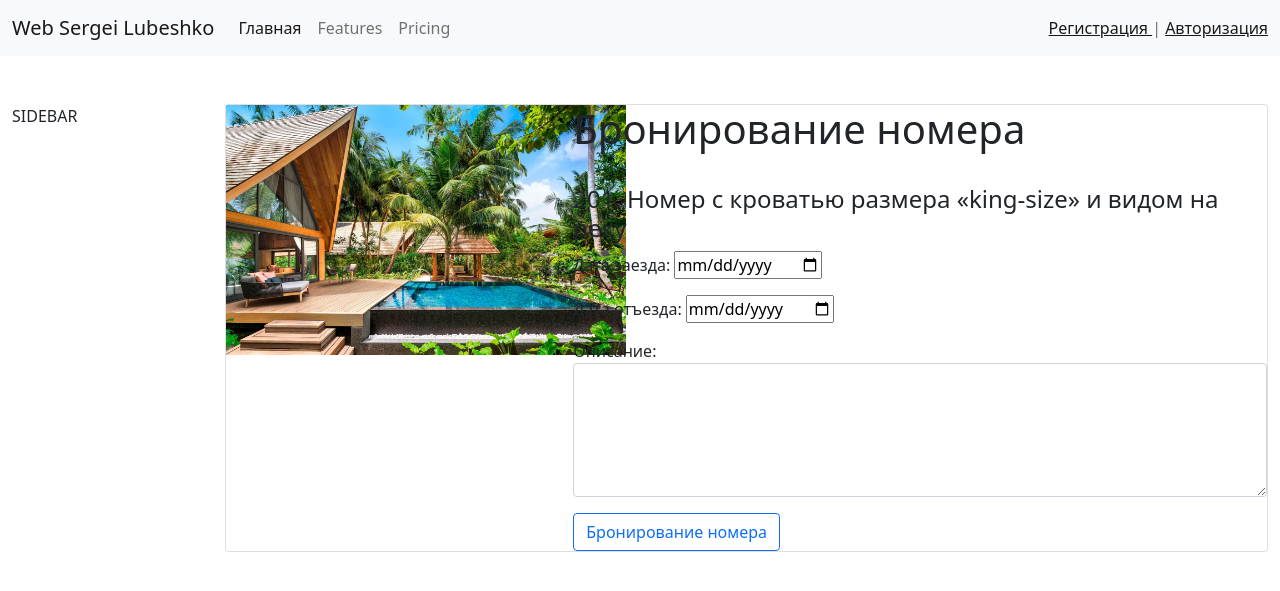
After one commit to serg-lubeshko/BELHARD-PRO, a Django app: page /room/boking/1/ in a window 1280 px wide. The commit adds this page. Shown: the top 591 px of the page. Run offline with Django 3.2, Linux system fonts and the light colour scheme; data comes from the database, SQL or seed files in the repository; both versions use the stored data as it was after the commit.

Commit message:
create booking.html,class BookingRoom. add in urls.pey path('room/boking/<int:room_id>/. create Booking

```diff
--- a/hotel/admin.py
+++ b/hotel/admin.py
@@ -1,7 +1,9 @@
 from django.contrib import admin
 
-from hotel.models import Room, Facilities
+from hotel.models import Room, Facilities, BokkingRoom
 
 admin.site.register(Room)
 admin.site.register(Facilities)
+admin.site.register(BokkingRoom)
+
 # Register your models here.
--- /dev/null
+++ b/hotel/forms.py
@@ -0,0 +1,17 @@
+from django import forms
+
+from hotel.models import BokkingRoom
+
+class DateInput(forms.DateInput):
+    input_type = 'date'
+
+
+class BookingForm(forms.ModelForm):
+    class Meta:
+        model = BokkingRoom
+        fields = ['date_arrival', 'date_departure', 'desc']
+        widgets = {
+            'desc': forms.Textarea(attrs={'class':'form-control', 'rows':5}),
+            'date_arrival': DateInput(),
+            'date_departure': DateInput(),
+        }
--- a/hotel/models.py
+++ b/hotel/models.py
@@ -58,7 +58,7 @@ class Room(models.Model):
         return self.title
 
     def get_absolute_url(self):
-        return reverse('detail', kwargs={"room_id":self.pk})
+        return reverse('detail', kwargs={"room_id": self.pk})
 
 
 class Facilities(models.Model):
@@ -67,3 +67,18 @@ class Facilities(models.Model):
 
     def __str__(self):
         return self.title
+
+
+class BokkingRoom(models.Model):
+    date_arrival = models.DateField(verbose_name='Дата заезда')
+    date_departure = models.DateField(verbose_name='Дата отъезда')
+    date_order = models.DateField(auto_now_add=True, verbose_name="Дата заказа")
+    desc = models.CharField(max_length=124, verbose_name='Описание')
+    users = models.ForeignKey(User, related_name='booking_user', on_delete=models.CASCADE)
+    rooms = models.ForeignKey(Room, related_name='booking_room', on_delete=models.CASCADE)
+
+    def __str__(self):
+        return self.rooms.title
+
+    def get_absolute_url(self):
+        return reverse('booking', kwargs={"room_id": self.rooms.pk})
--- /dev/null
+++ b/hotel/templates/hotel/booking.html
@@ -0,0 +1,29 @@
+{% extends "base.html" %}
+
+{% block content %}
+    <div class="card">
+        <div class="row g-0">
+
+
+            <div class="col-md-4">
+                {% if detail.photo %}
+                    <img class="mr-3" src="{{ detail.photo.url }}" width="400" height="250" alt="">
+                {% else %}
+                    <img class="mr-3" src="../../../images/photos/2021/05/23/def.jpg" width="400" height="250" alt="">
+                {% endif %}
+            </div>
+            <div class="col-md-8">
+                <h1> Бронирование номера</h1><br>
+                <h4> {{ room.title }} </h4>
+
+
+                <form action="" method="post">
+                    {% csrf_token %}
+                    {{ form.as_p }}
+
+
+                    <button type="submit" class="btn btn-outline-primary">Бронирование номера</button>
+                </form>
+            </div>
+
+{% endblock %}
--- a/hotel/templates/hotel/index.html
+++ b/hotel/templates/hotel/index.html
@@ -35,7 +35,7 @@
                         {% endif %}
                     </ul>
                     <div class="card-body">
-                        <a href="#" class="card-link">Заказать номер</a>
+                        <a href="{% url "booking" room.pk %}" class="card-link">Заказать номер</a>
                         <a href={{ room.get_absolute_url }} class="card-link">Описание</a>
                     </div>
                 </div>
--- a/hotel/urls.py
+++ b/hotel/urls.py
@@ -3,5 +3,6 @@ from hotel.views import *
 
 urlpatterns = [
     path('', ShowRooms, name="home"),
-    path('detail/<int:room_id>/', DetailRooms, name="detail")
+    path('detail/<int:room_id>/', DetailRooms, name="detail"),
+    path('room/boking/<int:room_id>/', Booking, name="booking")
 ]
--- a/hotel/views.py
+++ b/hotel/views.py
@@ -1,5 +1,7 @@
+from django.http import HttpResponse
 from django.shortcuts import render
 
+from hotel.forms import BookingForm
 from hotel.models import Room, Facilities
 
 
@@ -14,3 +16,13 @@ def DetailRooms(request, room_id):
     facilit = detail.facilities.all()
     context = {"detail": detail, "facilitie": facilit}
     return render(request, template_name="hotel/detailroom.html", context=context)
+
+
+def Booking(request, room_id):
+    if request.method == "POST":
+        form = BookingForm()
+    else:
+        form = BookingForm()
+    room = Room.objects.get(id=room_id)
+    context = {"form": form, "room":room}
+    return render(request, template_name="hotel/booking.html", context=context)
```
Also changed, not shown: BelhardHotel/ТЗ.md (added, +12 -0 lines), db.sqlite3, hotel/migrations/0002_bokkingroom.py (added).
